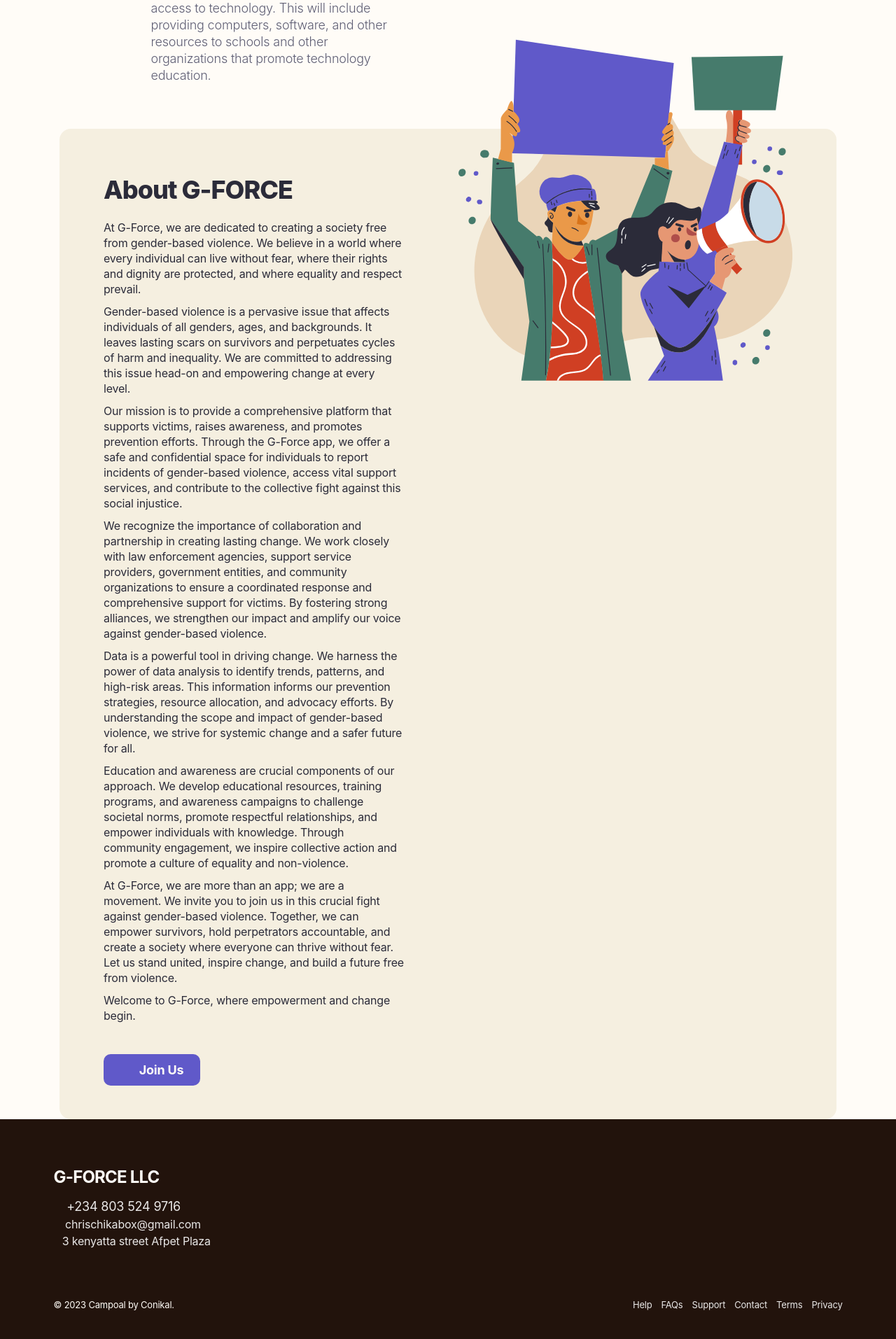
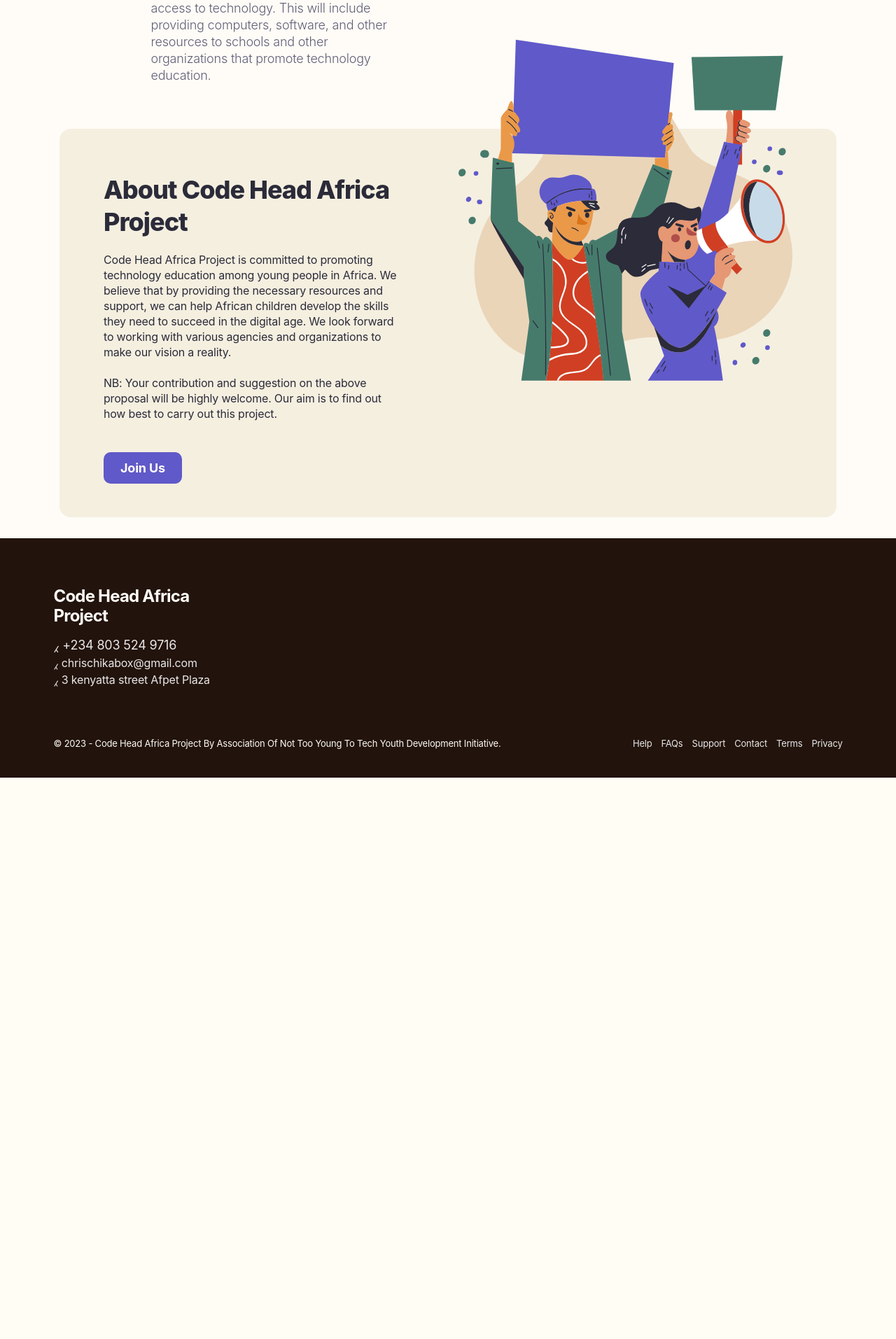
Before and after one commit to chriscodehead/codeheadafrica-project, a PHP site: page / in a window 1280 px wide. Shown: the part 3040-4953 px from the top of the page at 70% size. After the commit the page ends 4151 px from the top, so only its background shows below. Run offline with PHP 8.4, Linux system fonts and the light colour scheme; some libraries are stand-ins or nearby versions; some web fonts are replaced.

Commit message:
Newer Commit

```diff
--- a/footer.php
+++ b/footer.php
@@ -1,4 +1,4 @@
-<footer>
+<footer style="margin-top: 30px;">
  <div class="ui inverted vertical segment footer">
   <div class="ui container">
    <div class="ui stackable inverted grid site-footer-grid">
@@ -6,11 +6,11 @@
 
     <div class="four wide column">
      <section id="contact_widget-1" class="widget contact_sidebar">
-      <h3 class="widget-title">G-FORCE LLC</h3>
+      <h3 class="widget-title">Code Head Africa Project</h3>
       <div>
-       <div class="font large"><i class="fa fa-phone"></i> +234 803 524 9716</div>
-       <div><i class="fa fa-envelope"></i> chrischikabox@gmail.com</div>
-       <i class="fa fa-map-marker"></i>3 kenyatta street Afpet Plaza
+       <div class="font large">&caret; +234 803 524 9716</div>
+       <div>&caret; chrischikabox@gmail.com</div>
+       &caret; 3 kenyatta street Afpet Plaza
       </div>
      </section>
      <!-- <section id="social_widget-2" class="widget social_sidebar">
@@ -26,13 +26,13 @@
    </div>
    <div class="ui inverted text small right menu footer-menu" id="footer-menu">
     <div class="item">
-     <div class="copyright">© 2023 Campoal by Conikal.</div>
+     <div class="copyright">© 2023 - Code Head Africa Project By Association Of Not Too Young To Tech Youth Development Initiative.</div>
     </div>
     <div class="right menu footer-right-menu">
      <a class="item " href="#" target="_self" data-bjax="">Help</a>
      <a class="item " href="#" target="_self" data-bjax="">FAQs</a>
      <a class="item " href="#" target="_self" data-bjax="">Support</a>
-     <a class="item " href="#" target="_self" data-bjax="">Contact</a>
+     <a class="item " href="https://forms.gle/wpKmuXxxkhcGQgv36" target="_self" data-bjax="">Contact</a>
      <a class="item " href="#" target="_self" data-bjax="">Terms</a>
      <a class="item " href="#" target="_self" data-bjax="">Privacy</a>
     </div>
--- a/index.php
+++ b/index.php
@@ -231,38 +231,26 @@
                                         <div id="section-gm5867c8" class="section-gm5867c8 gutentor-col-wrap">
                                             <div id="section-g9563f2" class="wp-block-gutentor-e1 section-g9563f2 gutentor-element gutentor-element-advanced-text">
                                                 <div class="gutentor-text-wrap">
-                                                    <h3 class="gutentor-text">About G-FORCE</h3>
+                                                    <h3 class="gutentor-text">About Code Head Africa Project</h3>
                                                 </div>
                                             </div>
                                             <div id="section-gf541b0" class="wp-block-gutentor-e1 section-gf541b0 gutentor-element gutentor-element-advanced-text">
                                                 <div class="gutentor-text-wrap">
                                                     <div class="gutentor-text">
-                                                        <p>At G-Force, we are dedicated to creating a society free from gender-based violence. We believe in a world where every individual can live without fear, where their rights and dignity are protected, and where equality and respect prevail.
+                                                        <p>Code Head Africa Project is committed to promoting technology education among young people in Africa. We believe that by providing the necessary resources and support, we can help African children develop the skills they need to succeed in the digital age. We look forward to working with various agencies and organizations to make our vision a reality.
+
+                                                            <br><br>
+
+                                                            NB: Your contribution and suggestion on the above proposal will be highly welcome. Our aim is to find out how best to carry out this project.
+
                                                         </p>
-                                                        <p>
-                                                            Gender-based violence is a pervasive issue that affects individuals of all genders, ages, and backgrounds. It leaves lasting scars on survivors and perpetuates cycles of harm and inequality. We are committed to addressing this issue head-on and empowering change at every level.
-                                                        </p>
-                                                        <p>
-                                                            Our mission is to provide a comprehensive platform that supports victims, raises awareness, and promotes prevention efforts. Through the G-Force app, we offer a safe and confidential space for individuals to report incidents of gender-based violence, access vital support services, and contribute to the collective fight against this social injustice.
-                                                        </p>
-                                                        <p>
-                                                            We recognize the importance of collaboration and partnership in creating lasting change. We work closely with law enforcement agencies, support service providers, government entities, and community organizations to ensure a coordinated response and comprehensive support for victims. By fostering strong alliances, we strengthen our impact and amplify our voice against gender-based violence.
-                                                        </p>
-                                                        <p>
-                                                            Data is a powerful tool in driving change. We harness the power of data analysis to identify trends, patterns, and high-risk areas. This information informs our prevention strategies, resource allocation, and advocacy efforts. By understanding the scope and impact of gender-based violence, we strive for systemic change and a safer future for all.
-                                                        </p>
-                                                        <p>
-                                                            Education and awareness are crucial components of our approach. We develop educational resources, training programs, and awareness campaigns to challenge societal norms, promote respectful relationships, and empower individuals with knowledge. Through community engagement, we inspire collective action and promote a culture of equality and non-violence.
-                                                        </p>
-                                                        <p>
-                                                            At G-Force, we are more than an app; we are a movement. We invite you to join us in this crucial fight against gender-based violence. Together, we can empower survivors, hold perpetrators accountable, and create a society where everyone can thrive without fear. Let us stand united, inspire change, and build a future free from violence.
-                                                        </p>
-                                                        <p>
-                                                            Welcome to G-Force, where empowerment and change begin.</p>
                                                     </div>
                                                 </div>
                                             </div>
-                                            <div id="section-g911d57" class="wp-block-gutentor-e2 section-g911d57 gutentor-element gutentor-element-button"><span class="gutentor-button-wrap"><a class="gutentor-button gutentor-block-button gutentor-icon-before" href=""><i class="gutentor-button-icon fa fa-pencil-alt"></i><span>Join Us</span></a></span></div>
+                                            <div id="section-g911d57" class="wp-block-gutentor-e2 section-g911d57 gutentor-element gutentor-element-button">
+                                                <span class="gutentor-button-wrap"><a class="gutentor-button gutentor-block-button gutentor-icon-before" href="https://forms.gle/wpKmuXxxkhcGQgv36">
+                                                        <span>Join Us</span></a></span>
+                                            </div>
                                         </div>
                                     </div>
                                     <div id="col-gmdea2ae" class="wp-block-gutentor-m4-col col-gmdea2ae gutentor-single-column  grid-lg-6 grid-md-6 grid-12">
```
Also changed, not shown: img/logo.png (added).
